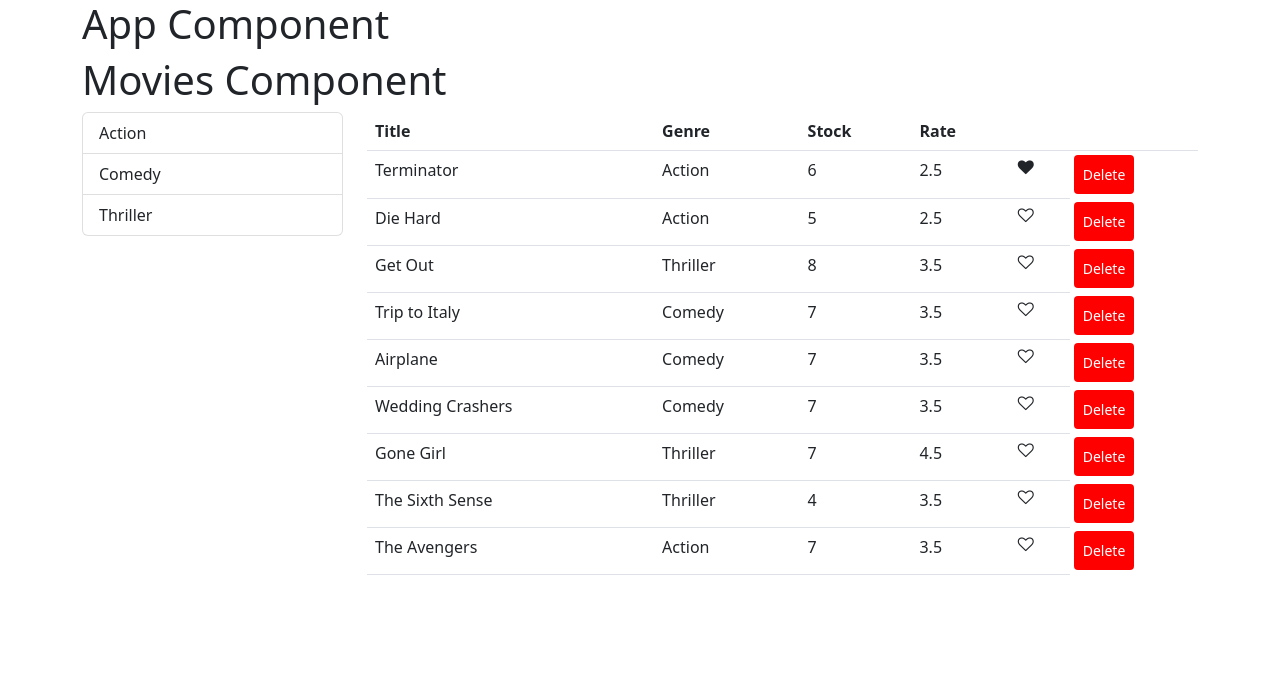
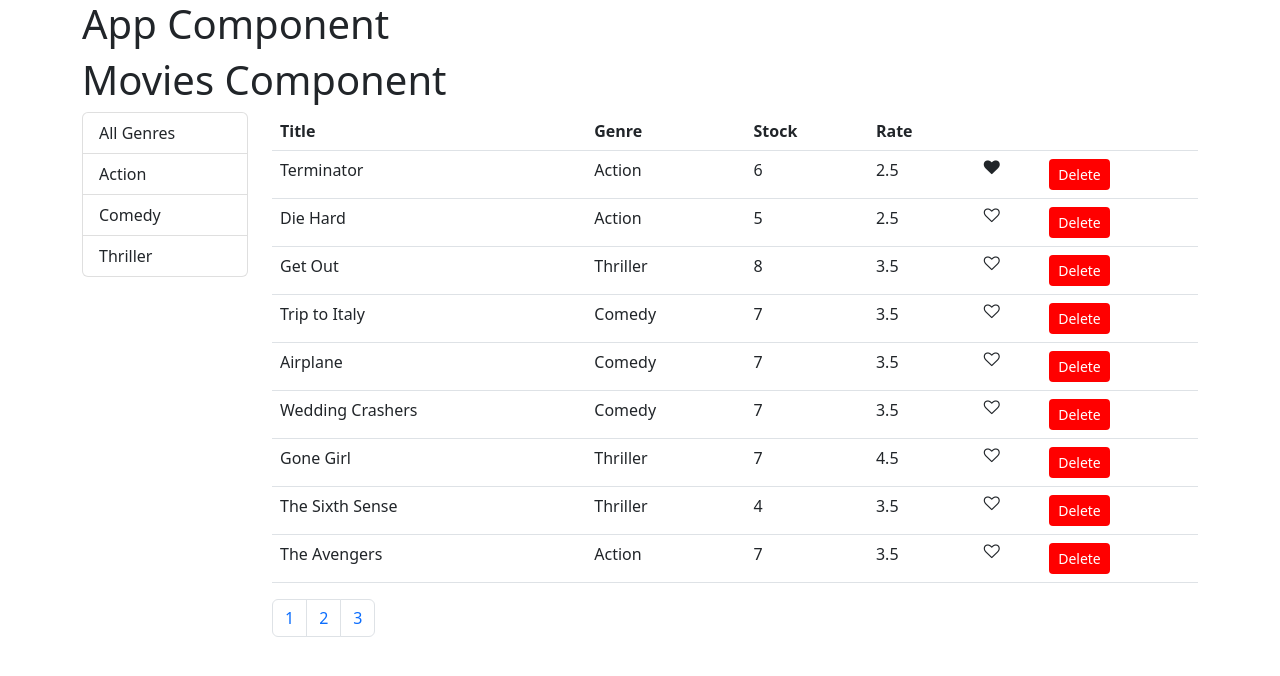
Before and after one commit to dnsamw/react-video-renting-app, a React (Create React App) app: page / in a window 1280 px wide. Shown: the top 676 px of the page. Built offline with nearby package versions, Linux system fonts and the light colour scheme.

Commit message:
1 file modified, 1 added - paginate functtion

```diff
--- a/src/components/MoviesTable.jsx
+++ b/src/components/MoviesTable.jsx
@@ -1,11 +1,15 @@
 import React, { Component } from 'react';
 import { getMovies } from '../services/fakeMovieService';
 import { getGenres } from '../services/fakeGenreService';
+
+import getPagination from '../utils/paginate';
 
 class MoviesTable extends Component {
   state = {
     movies: getMovies(),
     genres: getGenres(),
+    pageSize: 4,
+    startPageIndex: 0,
   };
 
   handleLike = (movie) => {
@@ -27,12 +31,14 @@ class MoviesTable extends Component {
   };
 
   render() {
-    const { movies, genres } = this.state;
+    const { movies, genres, pageSize, startPageIndex } = this.state;
+    console.log(getPagination(startPageIndex, pageSize, movies));
     return (
       <>
         <div className="row mt-2">
-          <div className="col-3">
+          <div className="col-2">
             <ul className="list-group">
+              <li className="list-group-item clickable">All Genres</li>
               {genres.map((genre) => (
                 <li
                   onClick={() => this.handleSelectGenre(genre)}
@@ -74,18 +80,41 @@ class MoviesTable extends Component {
                         onClick={() => this.handleLike(movie)}
                       ></i>
                     </td>
+                    <td>
                       <button
                         onClick={() => this.handleDelete(movie)}
                         style={{ backgroundColor: 'red', color: 'white' }}
                         type="button"
-                      className="btn btn-sm m-1"
+                        className="btn btn-sm"
                       >
                         Delete
                       </button>
+                    </td>
                   </tr>
                 ))}
               </tbody>
             </table>
+            <>
+              <nav aria-label="Page navigation example">
+                <ul className="pagination">
+                  <li className="page-item">
+                    <a className="page-link" href="#">
+                      1
+                    </a>
+                  </li>
+                  <li className="page-item">
+                    <a className="page-link" href="#">
+                      2
+                    </a>
+                  </li>
+                  <li className="page-item">
+                    <a className="page-link" href="#">
+                      3
+                    </a>
+                  </li>
+                </ul>
+              </nav>
+            </>
           </div>
         </div>
       </>
--- /dev/null
+++ b/src/utils/paginate.js
@@ -0,0 +1,5 @@
+export default function getPagination(startIndex, pageSize, itemsArray) {
+  const endIndex = startIndex + pageSize;
+  const items = itemsArray.slice(startIndex, endIndex);
+  return items;
+}
```
Lines whose indentation alone changed are shown as unchanged.
